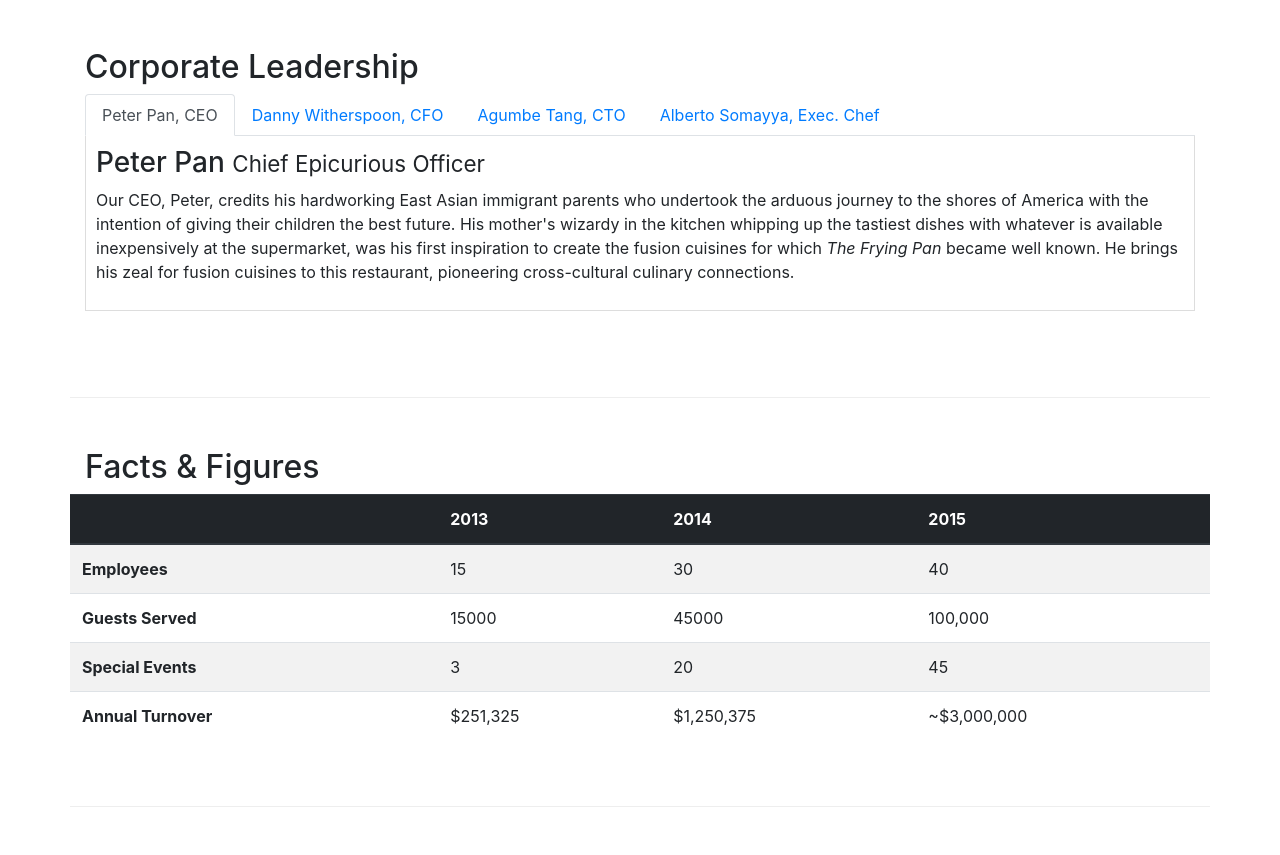
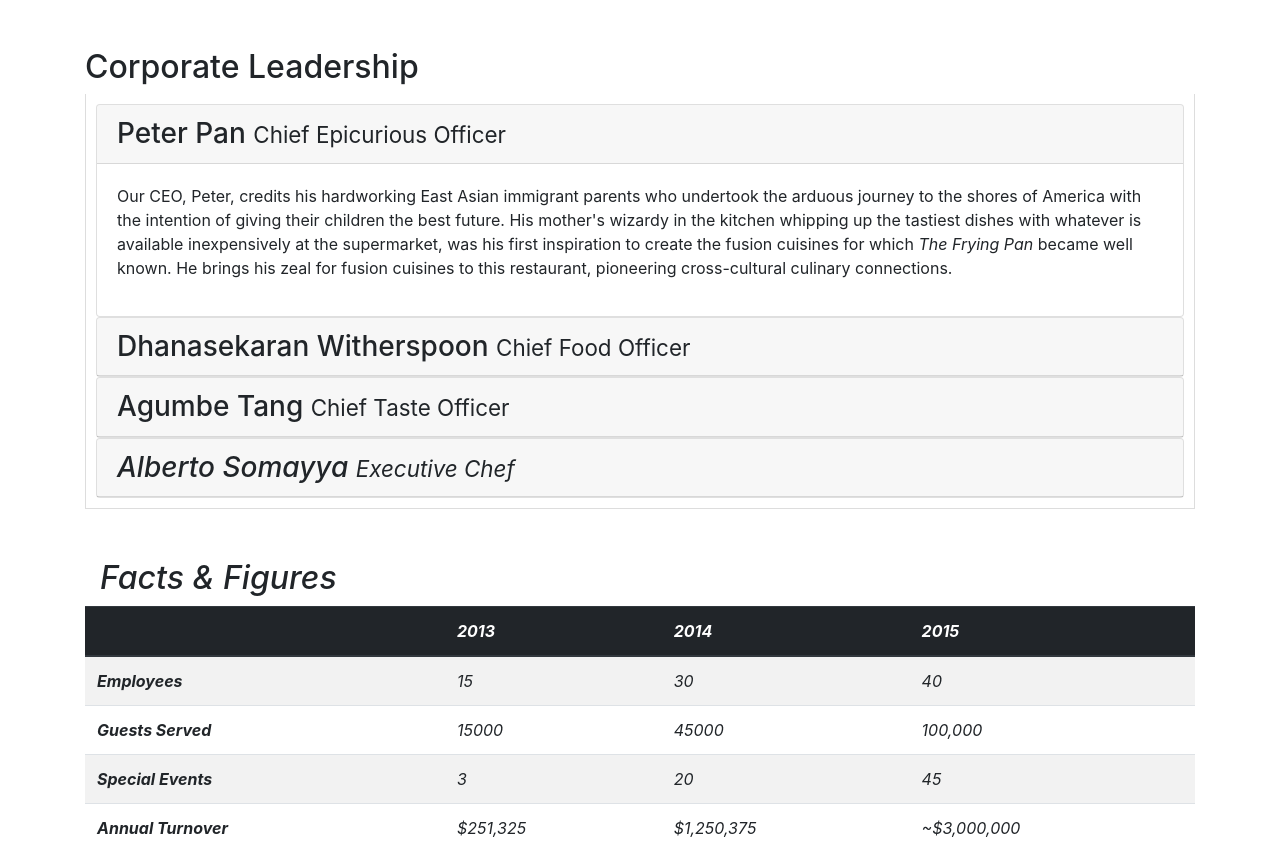
Before and after one commit to lucasmagnacca/homework-coursera, a website: page aboutus.html in a window 1280 px wide. Shown: the part 1049-1904 px from the top of the page. Drawn offline with nearby package versions, Linux system fonts and the light colour scheme.

Commit message:
Acordions

```diff
--- a/aboutus.html
+++ b/aboutus.html
@@ -100,42 +100,65 @@
         <div class="row row-content">
             <div class="col-12">
                 <h2>Corporate Leadership</h2>
-                <ul class="nav nav-tabs">
-                    <li class="nav-item">
-                      <a class="nav-link active" href="#peter"
-                        role="tab" data-toggle="tab">Peter Pan, CEO</a>
-                    </li>
-                    <li class="nav-item">
-                      <a class="nav-link" href="#danny" role="tab"
-                        data-toggle="tab">Danny Witherspoon, CFO</a>
-                    </li>
-                    <li class="nav-item">
-                      <a class="nav-link" href="#agumbe"role="tab"
-                        data-toggle="tab">Agumbe Tang, CTO</a>
-                    </li>
-                    <li class="nav-item">
-                      <a class="nav-link" href="#alberto" role="tab"
-                        data-toggle="tab">Alberto Somayya, Exec. Chef</a>
-                    </li>
-                </ul>
 
+                <div id="accordion">
                     <div class="tab-content">
-                    <div role="tabpanel" class="tab-pane fade show active" id="peter">
-                        <h3>Peter Pan <small>Chief Epicurious Officer</small></h3>
+                        <div class="card">
+                            <div class="card-header" role="tab" id="peterhead">
+                            <h3 class="mb-0">
+                                <a data-toggle="collapse" data-target="#peter">
+                                Peter Pan <small>Chief Epicurious Officer</small>
+                                </a>
+                            </h3>
+                            </div>
+                            <div class="collapse show" id="peter" data-parent="#accordion">
+                                <div class="card-body">
                                     <p class="d-none d-sm-block">Our CEO, Peter, credits his hardworking East Asian immigrant parents who undertook the arduous journey to the shores of America with the intention of giving their children the best future. His mother's wizardy in the kitchen whipping up the tastiest dishes with whatever is available inexpensively at the supermarket, was his first inspiration to create the fusion cuisines for which <em>The Frying Pan</em> became well known. He brings his zeal for fusion cuisines to this restaurant, pioneering cross-cultural culinary connections.</p>
                                 </div>
-                    <div role="tabpanel" class="tab-pane fade" id="danny">
-                        <h3>Dhanasekaran Witherspoon <small>Chief Food Officer</small></h3>
+                            </div>
+                        </div>
+                        <div class="card">
+                            <div class="card-header" role="tab" id="dannyhead">
+                            <h3 class="mb-0">
+                                <a class="collapsed" data-toggle="collapse" data-target="#danny">
+                                Dhanasekaran Witherspoon <small>Chief Food Officer</small>
+                                </a>
+                            </h3>
+                        </div>
+                        <div class="collapse" id="danny" data-parent="#accordion">
+                            <div class="card-body">
                                 <p class="d-none d-sm-block">Our CFO, Danny, as he is affectionately referred to by his colleagues, comes from a long established family tradition in farming and produce. His experiences growing up on a farm in the Australian outback gave him great appreciation for varieties of food sources. As he puts it in his own words, <em>Everything that runs, wins, and everything that stays, pays!</em></p>
                             </div>
-                    <div role="tabpanel" class="tab-pane fade" id="agumbe">
-                        <h3>Agumbe Tang <small>Chief Taste Officer</small></h3>
-                        <p class="d-none d-sm-block">Blessed with the most discerning gustatory sense, Agumbe, our CTO, personally ensures that every dish that we serve meets his exacting tastes. Our chefs dread the tongue lashing that ensues if their dish does not meet his exacting standards. He lives by his motto, <em>You click only if you survive my lick.</em></p>
                         </div>
-                    <div role="tabpanel" class="tab-pane fade" id="alberto">
-                        <h3>Alberto Somayya <small>Executive Chef</small></h3>
+                    </div>
+                    <div class="card">
+                            <div class="card-header" role="tab" id="agumbehead">
+                            <h3 class="mb-0">
+                                <a class="collapsed" data-toggle="collapse" data-target="#agumbe">
+                                Agumbe Tang <small>Chief Taste Officer</small>
+                                </a>
+                            </h3>
+                        </div>
+                        <div class="collapse" id="agumbe" data-parent="#accordion">
+                            <div class="card-body">
+                                <p class="d-none d-sm-block">Blessed with the most discerning gustatory sense, Agumbe, our CTO, personally ensures that every dish that we serve meets his exacting tastes. Our chefs dread the tongue lashing that ensues if their dish does not meet his exacting standards. He lives by his motto, <em>You click only if you survive my lick.</p>
+                            </div>
+                        </div>
+                    </div>
+                    <div class="card">
+                            <div class="card-header" role="tab" id="albertohead">
+                            <h3 class="mb-0">
+                                <a class="collapsed" data-toggle="collapse" data-target="#alberto">
+                                Alberto Somayya <small>Executive Chef</small>
+                                </a>
+                            </h3>
+                        </div>
+                        <div class="collapse" id="alberto" data-parent="#accordion">
+                            <div class="card-body">
                                 <p class="d-none d-sm-block">Award winning three-star Michelin chef with wide International experience having worked closely with whos-who in the culinary world, he specializes in creating mouthwatering Indo-Italian fusion experiences. He says, <em>Put together the cuisines from the two craziest cultures, and you get a winning hit! Amma Mia!</em></p>
                             </div>
+                        </div>
+
                 </div>
             </div>
        </div>
```
Lines whose indentation alone changed are shown as unchanged.
